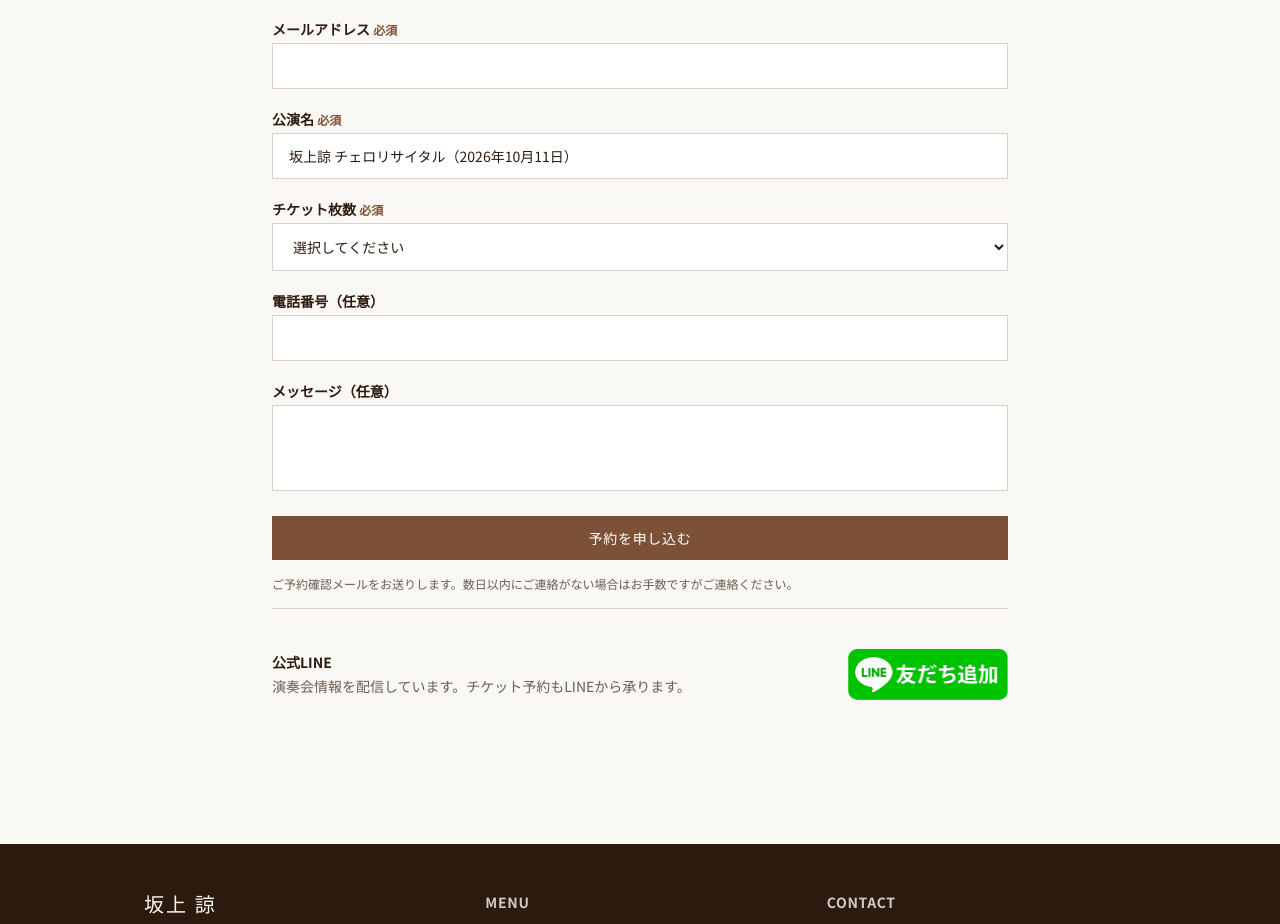
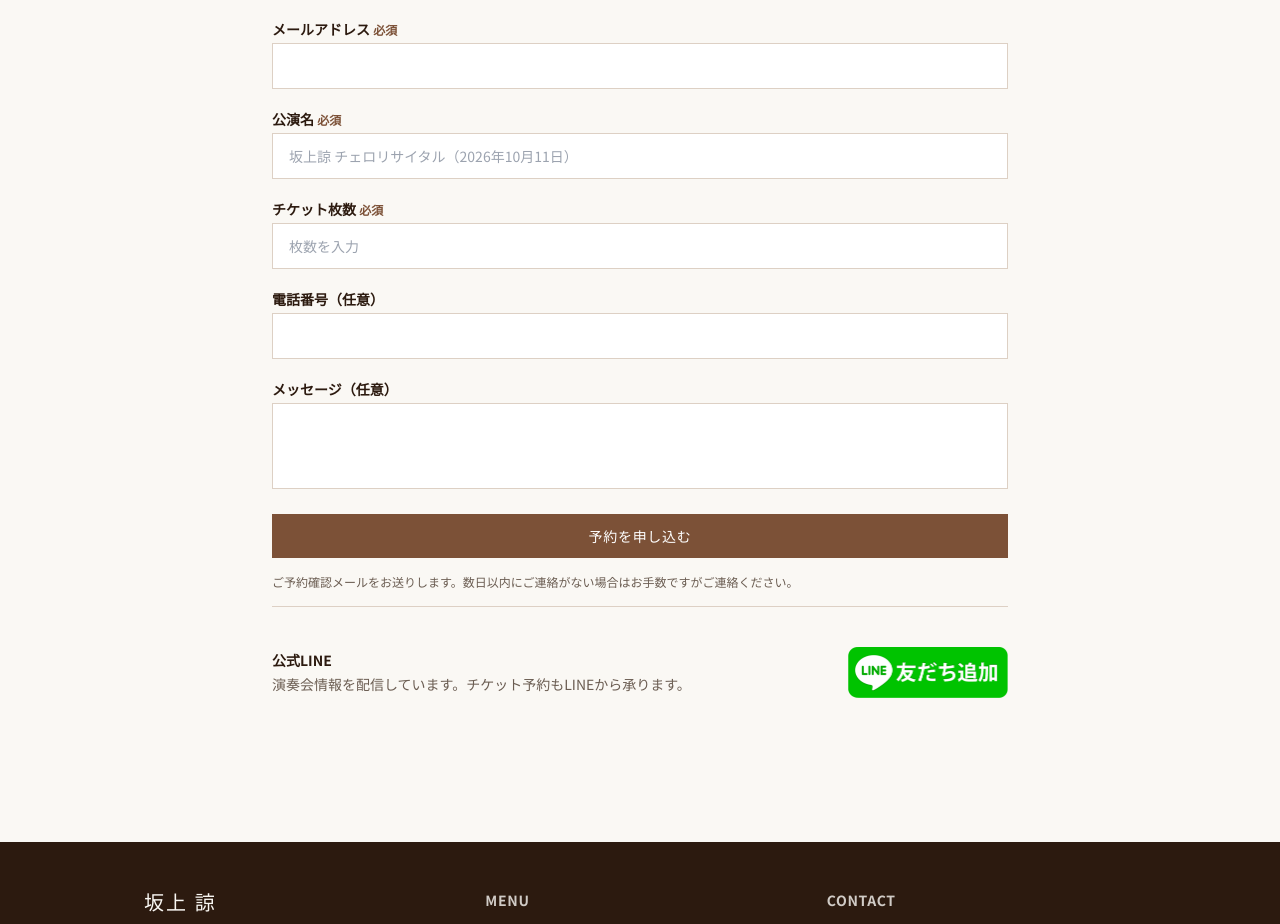
Before and after one commit to srlcvc/ryosakaue-website, a Next.js app: page /contact in a window 1280 px wide. Shown: the part 1225-2149 px from the top of the page. Built offline with nearby package versions, Linux system fonts and the light colour scheme.

Commit message:
チケット枚数を自由入力に変更、公演名をplaceholderに変更
Co-Authored-By: Claude Sonnet 4.6 <noreply@anthropic.com>

```diff
--- a/app/contact/page.tsx
+++ b/app/contact/page.tsx
@@ -82,20 +82,15 @@ export default function ContactPage() {
               <label className="block text-sm font-bold text-warm-text mb-1">
                 公演名 <span className="text-brown text-xs">必須</span>
               </label>
-              <input type="text" name="concert" required defaultValue="坂上諒 チェロリサイタル（2026年10月11日）"
+              <input type="text" name="concert" required placeholder="坂上諒 チェロリサイタル（2026年10月11日）"
                 className="w-full border border-warm-border px-4 py-3 text-sm focus:outline-none focus:border-brown bg-white" />
             </div>
             <div>
               <label className="block text-sm font-bold text-warm-text mb-1">
                 チケット枚数 <span className="text-brown text-xs">必須</span>
               </label>
-              <select name="tickets" required
-                className="w-full border border-warm-border px-4 py-3 text-sm focus:outline-none focus:border-brown bg-white">
-                <option value="">選択してください</option>
-                {[1, 2, 3, 4, 5].map((n) => (
-                  <option key={n} value={n}>{n}枚</option>
-                ))}
-              </select>
+              <input type="number" name="tickets" required min={1} placeholder="枚数を入力"
+                className="w-full border border-warm-border px-4 py-3 text-sm focus:outline-none focus:border-brown bg-white" />
             </div>
             <div>
               <label className="block text-sm font-bold text-warm-text mb-1">電話番号（任意）</label>
```
